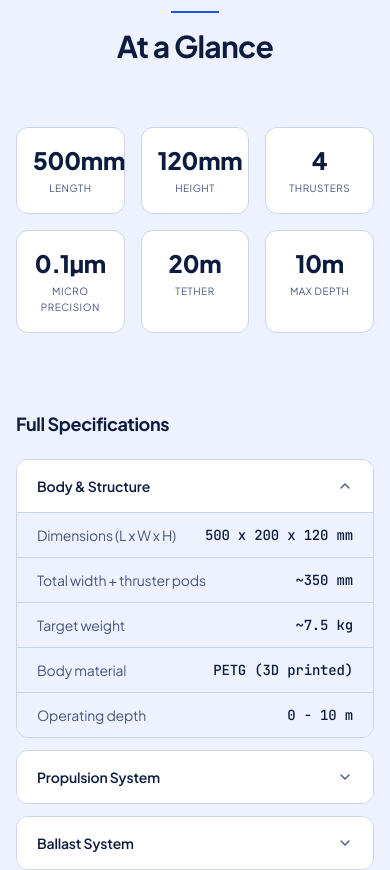
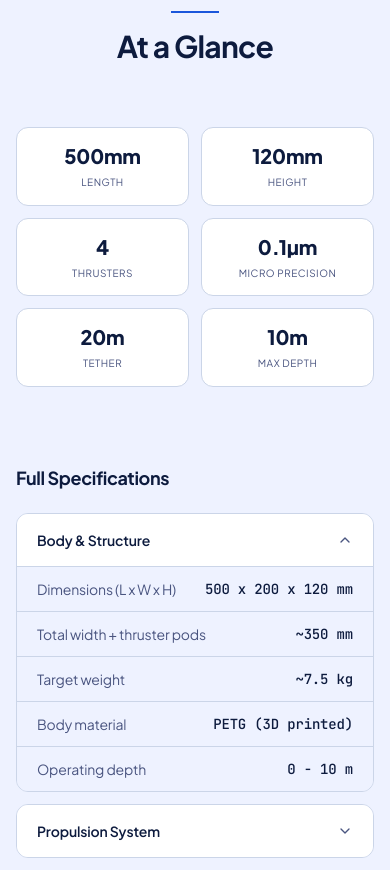
Before and after one commit to prianurislam1825/hydrone, a Next.js app: page / in a window 390 px wide. Shown: the part 9161-10031 px from the top of the page. Built offline with nearby package versions, Linux system fonts and the light colour scheme.

Commit message:
fix: adjust specs summary cards layout for mobile screens to 2 columns to prevent text clipping

```diff
--- a/components/landing/SpecsSection.tsx
+++ b/components/landing/SpecsSection.tsx
@@ -84,10 +84,10 @@ export default function SpecsSection() {
         </div>
 
         {/* Summary cards */}
-        <div className="grid grid-cols-3 lg:grid-cols-6 gap-4 mb-20" data-anim>
+        <div className="grid grid-cols-2 sm:grid-cols-3 lg:grid-cols-6 gap-3 sm:gap-4 mb-20" data-anim>
           {SUMMARY_STATS.map((s, i) => (
-            <div key={i} className="rounded-xl p-4 text-center border" style={{ background: 'var(--t-surface)', borderColor: 'var(--t-border)' }}>
-              <div className="font-extrabold text-2xl font-[family-name:var(--font-plus-jakarta)]" style={{ color: 'var(--t-text)' }}>{s.value}</div>
+            <div key={i} className="rounded-xl p-3.5 sm:p-4 text-center border" style={{ background: 'var(--t-surface)', borderColor: 'var(--t-border)' }}>
+              <div className="font-extrabold text-xl sm:text-2xl font-[family-name:var(--font-plus-jakarta)]" style={{ color: 'var(--t-text)' }}>{s.value}</div>
               <div className="text-[10px] uppercase tracking-wider mt-1" style={{ color: 'var(--t-muted)' }}>{s.label[lang]}</div>
             </div>
           ))}
```
